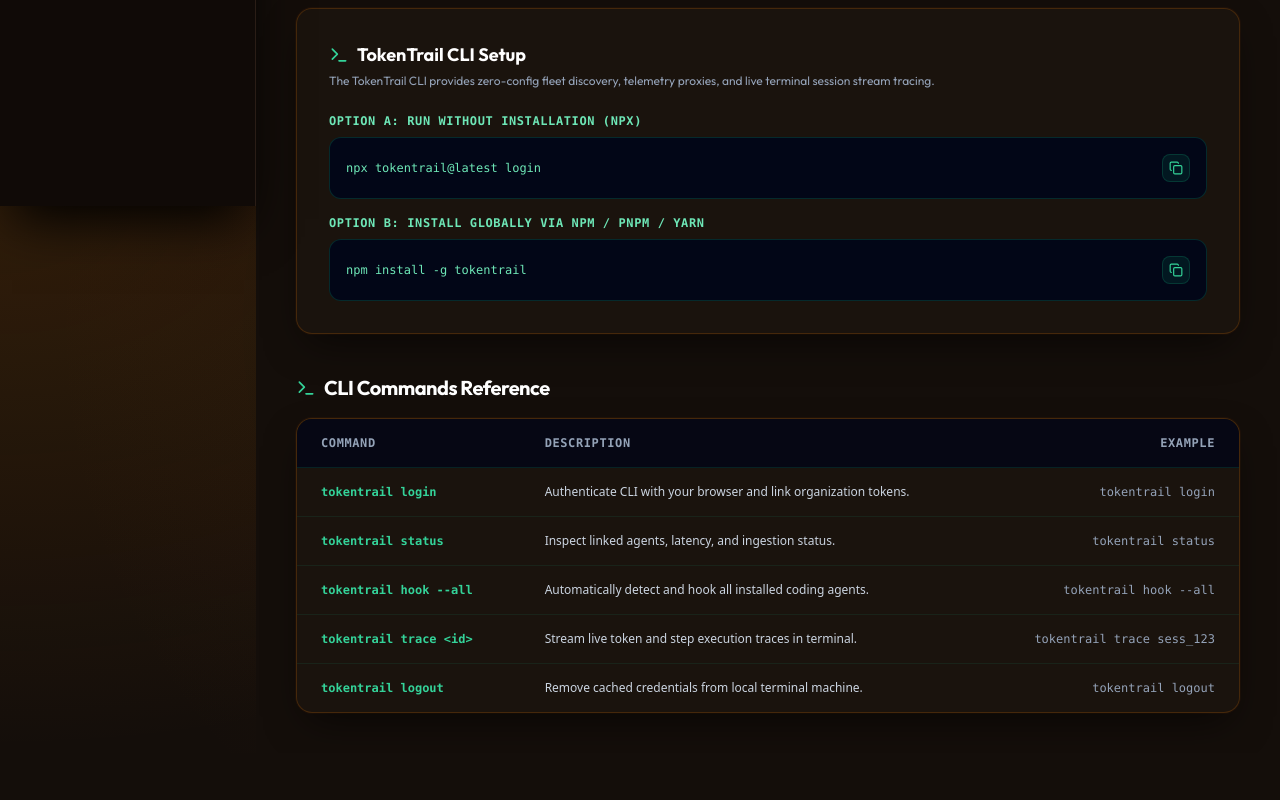
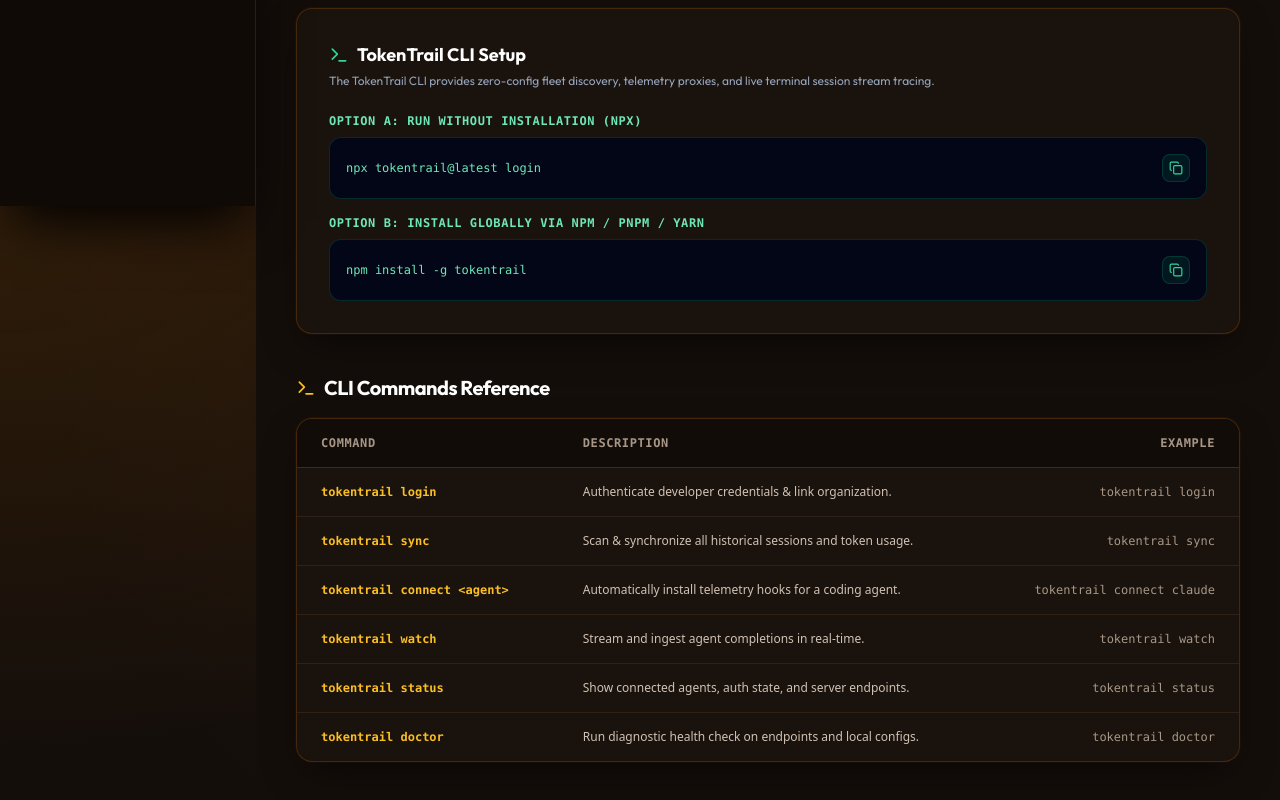
Before and after one commit to rajatpal96/agent-pulse-ui, a Next.js app: page /docs in a window 1280 px wide. Shown: the part 594-1394 px from the top of the page. Before the commit the page ends 1347 px from the top, so only its background shows below. Built offline with nearby package versions, Linux system fonts and the light colour scheme; no server answers.

Commit message:
docs: align CLI commands reference with actual tokentrail sync, connect, and status features

```diff
--- a/src/app/docs/page.tsx
+++ b/src/app/docs/page.tsx
@@ -357,44 +357,49 @@ await tt.recordSession({
         {/* CLI Command Reference Table */}
         <div className="space-y-4">
           <h2 className="text-xl font-bold text-white tracking-tight flex items-center gap-2">
-            <Terminal className="w-5 h-5 text-emerald-400" />
+            <Terminal className="w-5 h-5 text-amber-400" />
             CLI Commands Reference
           </h2>
 
-          <div className="glass-panel rounded-2xl overflow-hidden border border-emerald-500/15">
+          <div className="glass-panel rounded-2xl overflow-hidden border border-[#3d2b20]">
             <table className="w-full text-left text-xs">
-              <thead className="bg-slate-950/80 border-b border-emerald-500/15 text-slate-400 font-semibold uppercase tracking-wider font-mono">
+              <thead className="bg-[#120c09] border-b border-[#3d2b20] text-[#a89786] font-semibold uppercase tracking-wider font-mono">
                 <tr>
                   <th className="px-6 py-4">Command</th>
                   <th className="px-6 py-4">Description</th>
                   <th className="px-6 py-4 text-right">Example</th>
                 </tr>
               </thead>
-              <tbody className="divide-y divide-emerald-500/10 font-mono">
-                <tr className="hover:bg-emerald-950/20 transition-colors">
-                  <td className="px-6 py-4 text-emerald-400 font-bold">tokentrail login</td>
-                  <td className="px-6 py-4 text-slate-300 font-sans">Authenticate CLI with your browser and link organization tokens.</td>
-                  <td className="px-6 py-4 text-right text-slate-400"><code>tokentrail login</code></td>
+              <tbody className="divide-y divide-[#3d2b20]/60 font-mono">
+                <tr className="hover:bg-[#251a13]/40 transition-colors">
+                  <td className="px-6 py-4 text-amber-400 font-bold">tokentrail login</td>
+                  <td className="px-6 py-4 text-[#d1c2b4] font-sans">Authenticate developer credentials & link organization.</td>
+                  <td className="px-6 py-4 text-right text-[#a89786]"><code>tokentrail login</code></td>
                 </tr>
-                <tr className="hover:bg-emerald-950/20 transition-colors">
-                  <td className="px-6 py-4 text-emerald-400 font-bold">tokentrail status</td>
-                  <td className="px-6 py-4 text-slate-300 font-sans">Inspect linked agents, latency, and ingestion status.</td>
-                  <td className="px-6 py-4 text-right text-slate-400"><code>tokentrail status</code></td>
+                <tr className="hover:bg-[#251a13]/40 transition-colors">
+                  <td className="px-6 py-4 text-amber-400 font-bold">tokentrail sync</td>
+                  <td className="px-6 py-4 text-[#d1c2b4] font-sans">Scan & synchronize all historical sessions and token usage.</td>
+                  <td className="px-6 py-4 text-right text-[#a89786]"><code>tokentrail sync</code></td>
                 </tr>
-                <tr className="hover:bg-emerald-950/20 transition-colors">
-                  <td className="px-6 py-4 text-emerald-400 font-bold">tokentrail hook --all</td>
-                  <td className="px-6 py-4 text-slate-300 font-sans">Automatically detect and hook all installed coding agents.</td>
-                  <td className="px-6 py-4 text-right text-slate-400"><code>tokentrail hook --all</code></td>
+                <tr className="hover:bg-[#251a13]/40 transition-colors">
+                  <td className="px-6 py-4 text-amber-400 font-bold">tokentrail connect &lt;agent&gt;</td>
+                  <td className="px-6 py-4 text-[#d1c2b4] font-sans">Automatically install telemetry hooks for a coding agent.</td>
+                  <td className="px-6 py-4 text-right text-[#a89786]"><code>tokentrail connect claude</code></td>
                 </tr>
-                <tr className="hover:bg-emerald-950/20 transition-colors">
-                  <td className="px-6 py-4 text-emerald-400 font-bold">tokentrail trace &lt;id&gt;</td>
-                  <td className="px-6 py-4 text-slate-300 font-sans">Stream live token and step execution traces in terminal.</td>
-                  <td className="px-6 py-4 text-right text-slate-400"><code>tokentrail trace sess_123</code></td>
+                <tr className="hover:bg-[#251a13]/40 transition-colors">
+                  <td className="px-6 py-4 text-amber-400 font-bold">tokentrail watch</td>
+                  <td className="px-6 py-4 text-[#d1c2b4] font-sans">Stream and ingest agent completions in real-time.</td>
+                  <td className="px-6 py-4 text-right text-[#a89786]"><code>tokentrail watch</code></td>
                 </tr>
-                <tr className="hover:bg-emerald-950/20 transition-colors">
-                  <td className="px-6 py-4 text-emerald-400 font-bold">tokentrail logout</td>
-                  <td className="px-6 py-4 text-slate-300 font-sans">Remove cached credentials from local terminal machine.</td>
-                  <td className="px-6 py-4 text-right text-slate-400"><code>tokentrail logout</code></td>
+                <tr className="hover:bg-[#251a13]/40 transition-colors">
+                  <td className="px-6 py-4 text-amber-400 font-bold">tokentrail status</td>
+                  <td className="px-6 py-4 text-[#d1c2b4] font-sans">Show connected agents, auth state, and server endpoints.</td>
+                  <td className="px-6 py-4 text-right text-[#a89786]"><code>tokentrail status</code></td>
+                </tr>
+                <tr className="hover:bg-[#251a13]/40 transition-colors">
+                  <td className="px-6 py-4 text-amber-400 font-bold">tokentrail doctor</td>
+                  <td className="px-6 py-4 text-[#d1c2b4] font-sans">Run diagnostic health check on endpoints and local configs.</td>
+                  <td className="px-6 py-4 text-right text-[#a89786]"><code>tokentrail doctor</code></td>
                 </tr>
               </tbody>
             </table>
```
